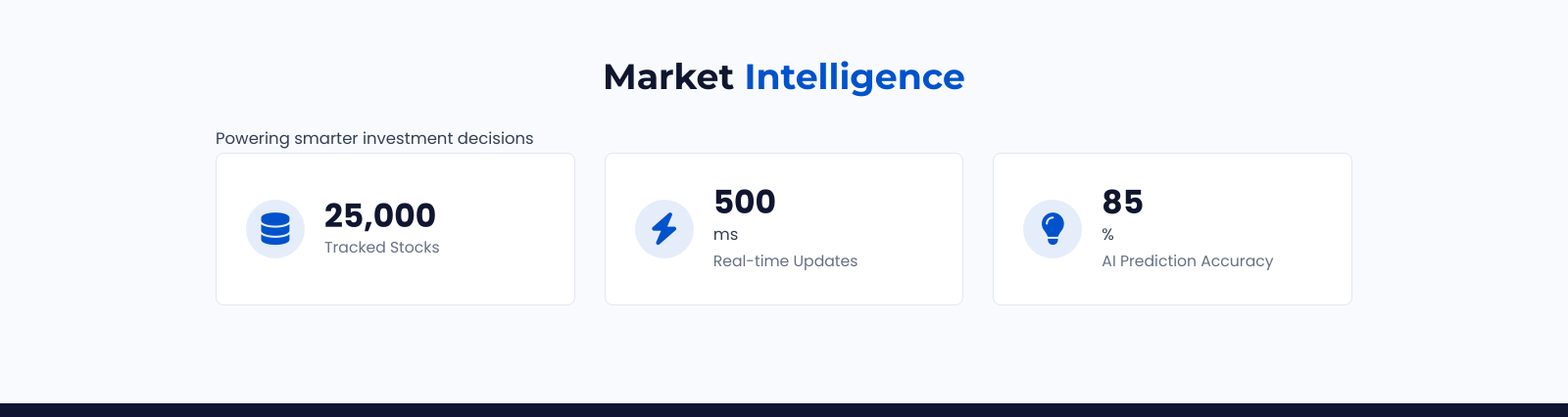
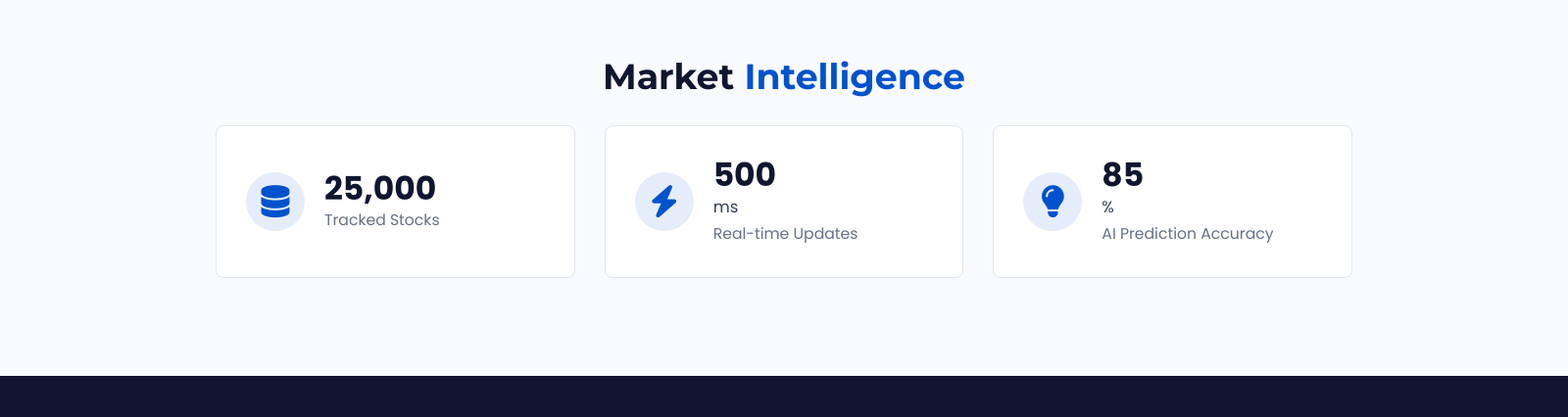
Before and after one commit to arhamgarg/StockSmart, an Electron app: page landing/index.html in a window 1600 px wide. Shown: the part 2180-2606 px from the top of the page at 98% size. Drawn offline with Linux system fonts and the light colour scheme.

Commit message:
Update index.html

```diff
--- a/landing/index.html
+++ b/landing/index.html
@@ -237,7 +237,6 @@
         <h2 class="section-title">
           Market <span class="highlight">Intelligence</span>
         </h2>
-        <p class="section-subtitle">Powering smarter investment decisions</p>
 
         <div class="stats-grid">
           <div class="stat-card">
```
